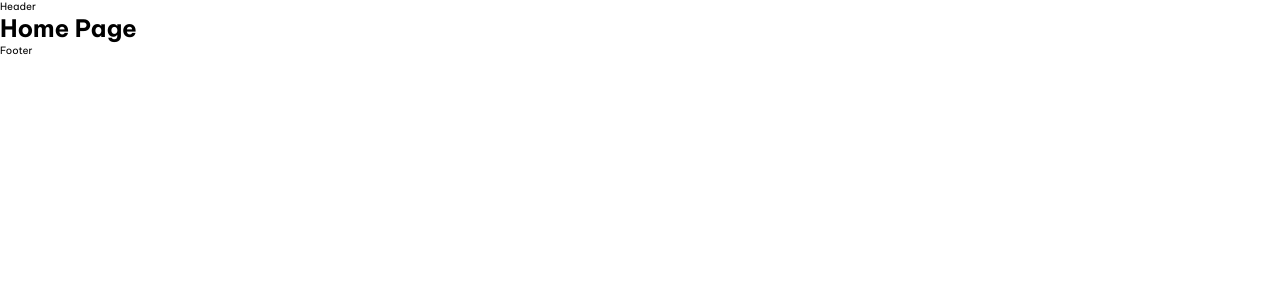
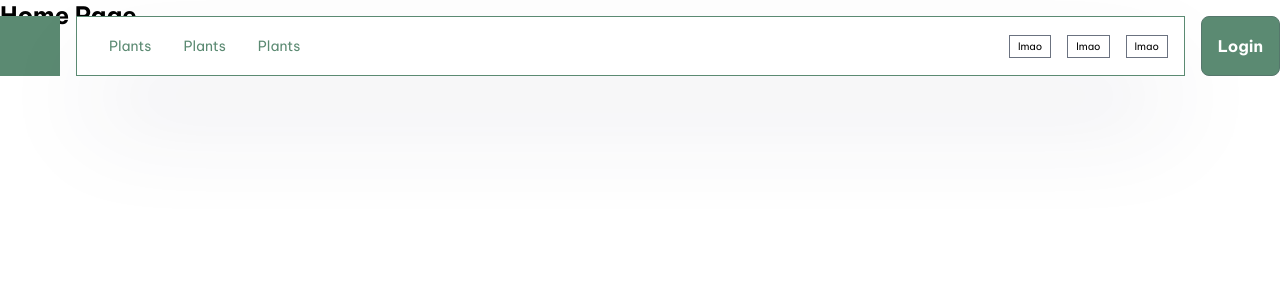
Before and after one commit to minhman2501/greendeco-fe, a Next.js app: page / in a window 1280 px wide. Shown: the top 300 px of the page. Built offline with nearby package versions, Linux system fonts and the light colour scheme.

Commit message:
feat: save

```diff
--- a/app/(routes)/(main)/(customer)/layout.tsx
+++ b/app/(routes)/(main)/(customer)/layout.tsx
@@ -1,9 +1,10 @@
+import Header from '@/app/_components/header'
 import React from 'react'
 
 export default function CustomerLayout({ children }: { children: React.ReactNode }) {
 	return (
 		<>
-			<header>Header</header>
+			<Header />
 			<main>{children}</main>
 			<footer>Footer</footer>
 		</>
--- a/app/_components/header/index.tsx
+++ b/app/_components/header/index.tsx
@@ -1,13 +1,14 @@
 import Button from '../Button'
 import Link from 'next/link'
+import { motion, useTransform } from 'framer-motion'
 
 export default function Header() {
 	return (
-		<header>
+		<header className='sticky top-cozy z-20'>
 			<div className='container'>
-				<div className='flex h-[60px] items-center gap-cozy'>
+				<div className='mt-[-60px] flex h-[60px] items-center gap-cozy'>
 					<span className='aspect-square h-full  bg-primary-625'></span>
-					<div className='flex-col-start h-full flex-1 justify-center bg-white px-cozy shadow-15'>
+					<div className='flex-col-start h-full flex-1 justify-center border-[1px] border-primary-625 bg-white px-cozy shadow-15'>
 						<div className='flex items-center justify-between'>
 							<ul className='flex list-none text-body-sm text-primary-625'>
 								<li>
```
